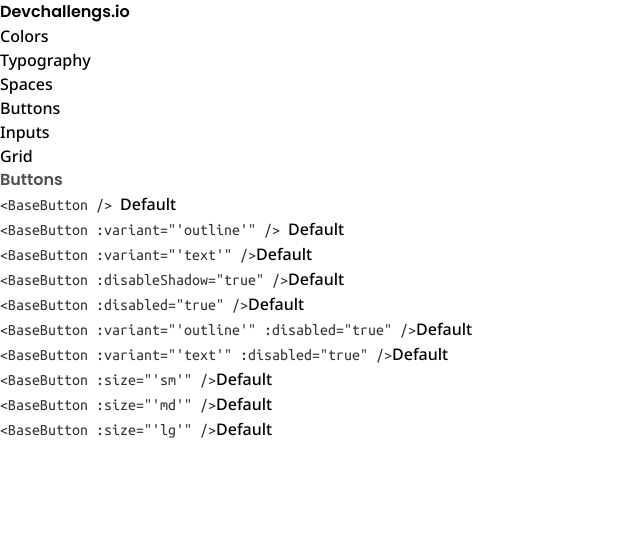
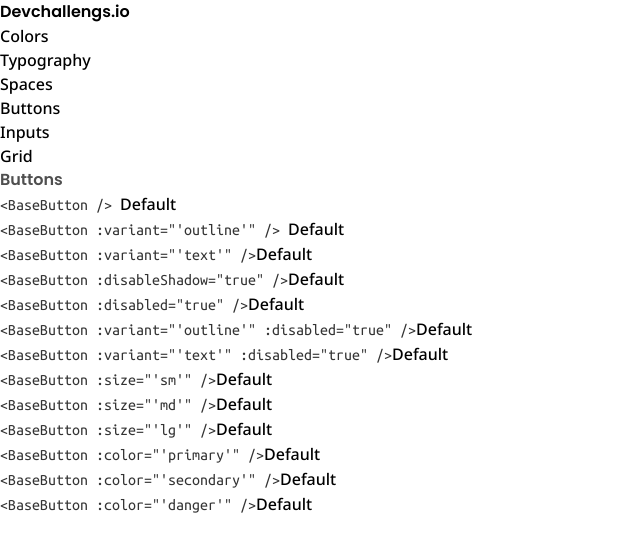
Before and after one commit to RennanPeron/reusable-components, a Vue app: page / in a window 1280 px wide. Shown: the top 552 px of the page, without its empty margins (0-640 px from the left). Built offline with nearby package versions, Linux system fonts and the light colour scheme.

Commit message:
colors added

```diff
--- a/src/components/base/Button.vue
+++ b/src/components/base/Button.vue
@@ -31,6 +31,17 @@
                     'sm',
                     'md',
                     'lg',
+                ].indexOf(value) !== -1
+            }
+        },
+        color: {
+            required: false,
+            type: String,
+            validator: function (value) {
+                return [
+                    'primary',
+                    'secondary',
+                    'danger',
                 ].indexOf(value) !== -1
             }
         },
@@ -75,6 +86,23 @@
                 size = ref('px-5 py-3')
         }
 
+        if (props.color) {
+            if (props.color == 'primary') {
+                color = ref('bg-blue-600 text-white')
+                hover = ref('bg-blue-800 text-white')
+                shadow = ref('shadow-md shadow-blue-200')
+            }
+            else if (props.color == 'secondary') {
+                color = ref('bg-slate-600 text-white')
+                hover = ref('bg-slate-800 text-white')
+                shadow = ref('shadow-md shadow-slate-200')
+            } else if (props.color == 'danger') {
+                color = ref('bg-red-600 text-white')
+                hover = ref('bg-red-800 text-white')
+                shadow = ref('shadow-md shadow-red-200')
+            }
+        }
+
         if (props.disableShadow)
             shadow = ref('')
 
--- a/src/views/ButtonsView.vue
+++ b/src/views/ButtonsView.vue
@@ -70,6 +70,24 @@
         <base-button :size="'lg'" />
       </div>
     </section>
+    <!-- Colors -->
+    <section :class="examples">
+      <!-- Color: Primary -->
+      <div>
+        <span class="block text-gray-1 mb-3">&lt;BaseButton :color="'primary'" /&gt;</span>
+        <base-button :color="'primary'" />
+      </div>
+      <!-- Color: edium -->
+      <div>
+        <span class="block text-gray-1 mb-3">&lt;BaseButton :color="'secondary'" /&gt;</span>
+        <base-button :color="'secondary'" />
+      </div>
+      <!-- Color: arge -->
+      <div>
+        <span class="block text-gray-1 mb-3">&lt;BaseButton :color="'danger'" /&gt;</span>
+        <base-button :color="'danger'" />
+      </div>
+    </section>
   </main>
 </template>
 
```
